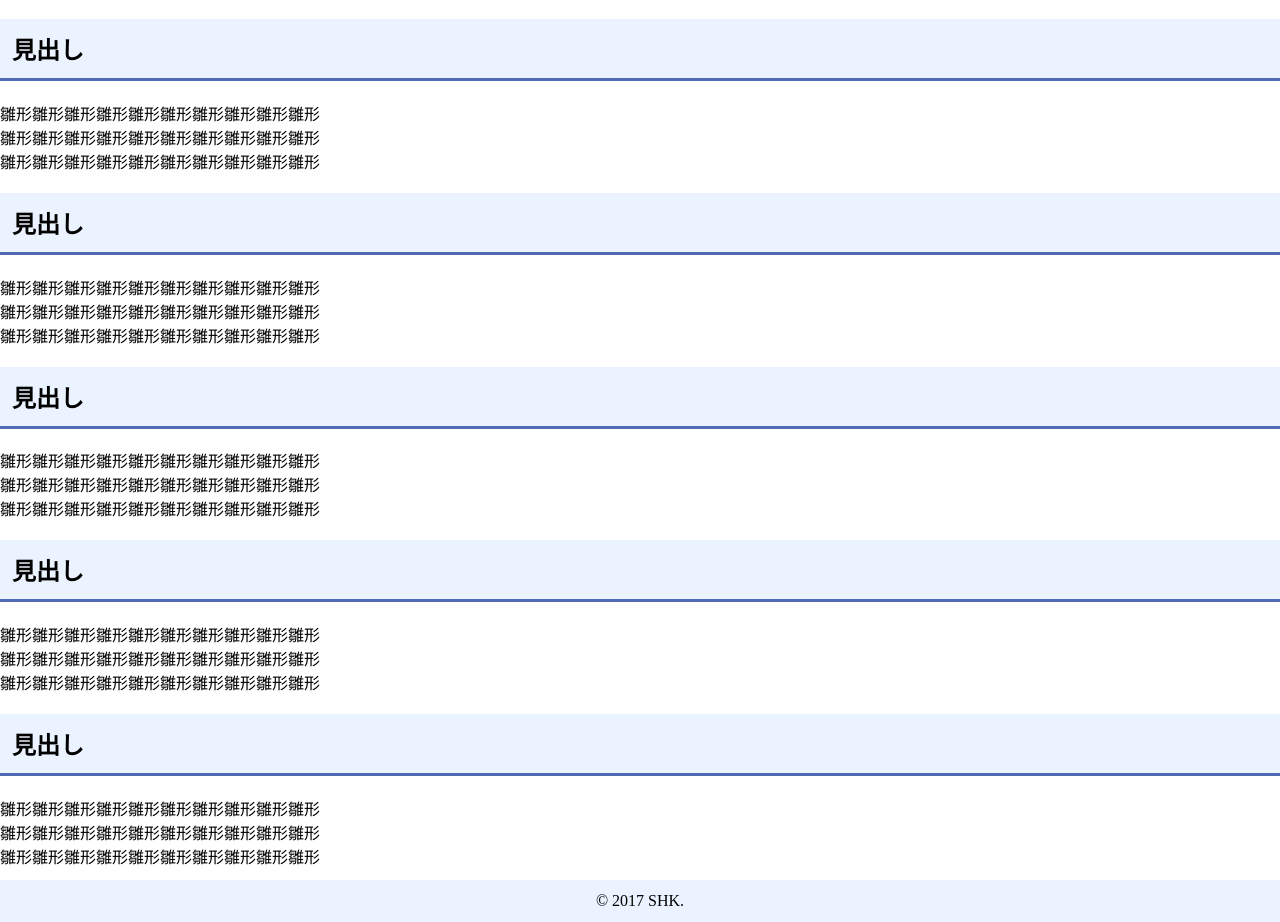
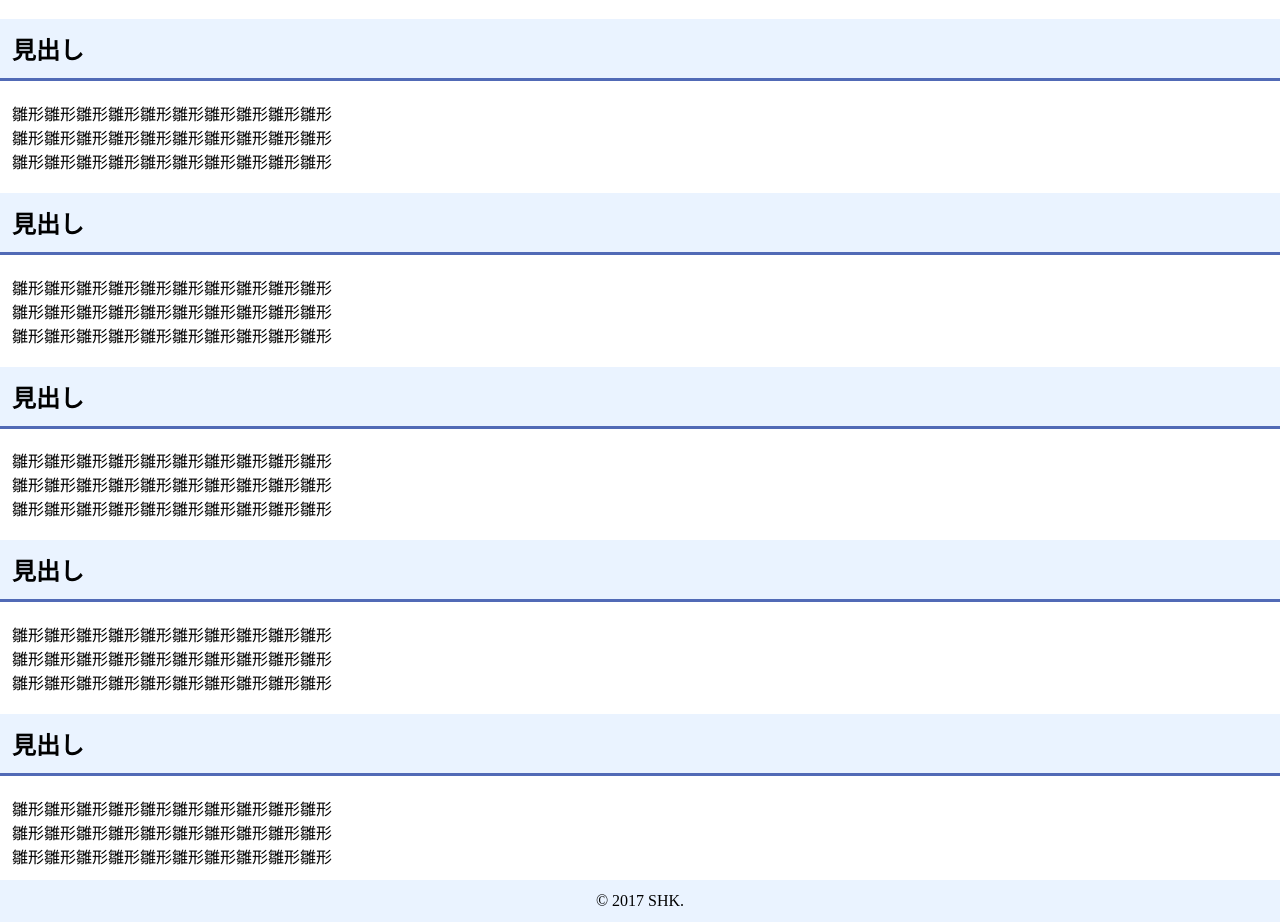
Before and after one commit to shk-shop/purchase-agent, a plain HTML site: page index.html in a window 1280 px wide. Shown: the part 70-992 px from the top of the page. Drawn offline with Linux system fonts and the light colour scheme.

Commit message:
Update index.html
fixed

```diff
--- a/index.html
+++ b/index.html
@@ -25,6 +25,9 @@
             background: #eaf3ff;
             border-bottom: solid 3px #516ab6;
         }
+        div.content {
+            margin: 12px;
+        }
     </style>
 </head>
 
@@ -35,7 +38,7 @@
 
     <div>
         <h2>見出し</h2>
-        <div>
+        <div class="content">
             雛形雛形雛形雛形雛形雛形雛形雛形雛形雛形<br>
             雛形雛形雛形雛形雛形雛形雛形雛形雛形雛形<br>
             雛形雛形雛形雛形雛形雛形雛形雛形雛形雛形<br>
@@ -44,7 +47,7 @@
 
     <div>
         <h2>見出し</h2>
-        <div>
+        <div class="content">
             雛形雛形雛形雛形雛形雛形雛形雛形雛形雛形<br>
             雛形雛形雛形雛形雛形雛形雛形雛形雛形雛形<br>
             雛形雛形雛形雛形雛形雛形雛形雛形雛形雛形<br>
@@ -53,7 +56,7 @@
 
     <div>
         <h2>見出し</h2>
-        <div>
+        <div class="content">
             雛形雛形雛形雛形雛形雛形雛形雛形雛形雛形<br>
             雛形雛形雛形雛形雛形雛形雛形雛形雛形雛形<br>
             雛形雛形雛形雛形雛形雛形雛形雛形雛形雛形<br>
@@ -62,7 +65,7 @@
 
     <div>
         <h2>見出し</h2>
-        <div>
+        <div class="content">
             雛形雛形雛形雛形雛形雛形雛形雛形雛形雛形<br>
             雛形雛形雛形雛形雛形雛形雛形雛形雛形雛形<br>
             雛形雛形雛形雛形雛形雛形雛形雛形雛形雛形<br>
@@ -71,7 +74,7 @@
 
     <div>
         <h2>見出し</h2>
-        <div>
+        <div class="content">
             雛形雛形雛形雛形雛形雛形雛形雛形雛形雛形<br>
             雛形雛形雛形雛形雛形雛形雛形雛形雛形雛形<br>
             雛形雛形雛形雛形雛形雛形雛形雛形雛形雛形<br>
```
